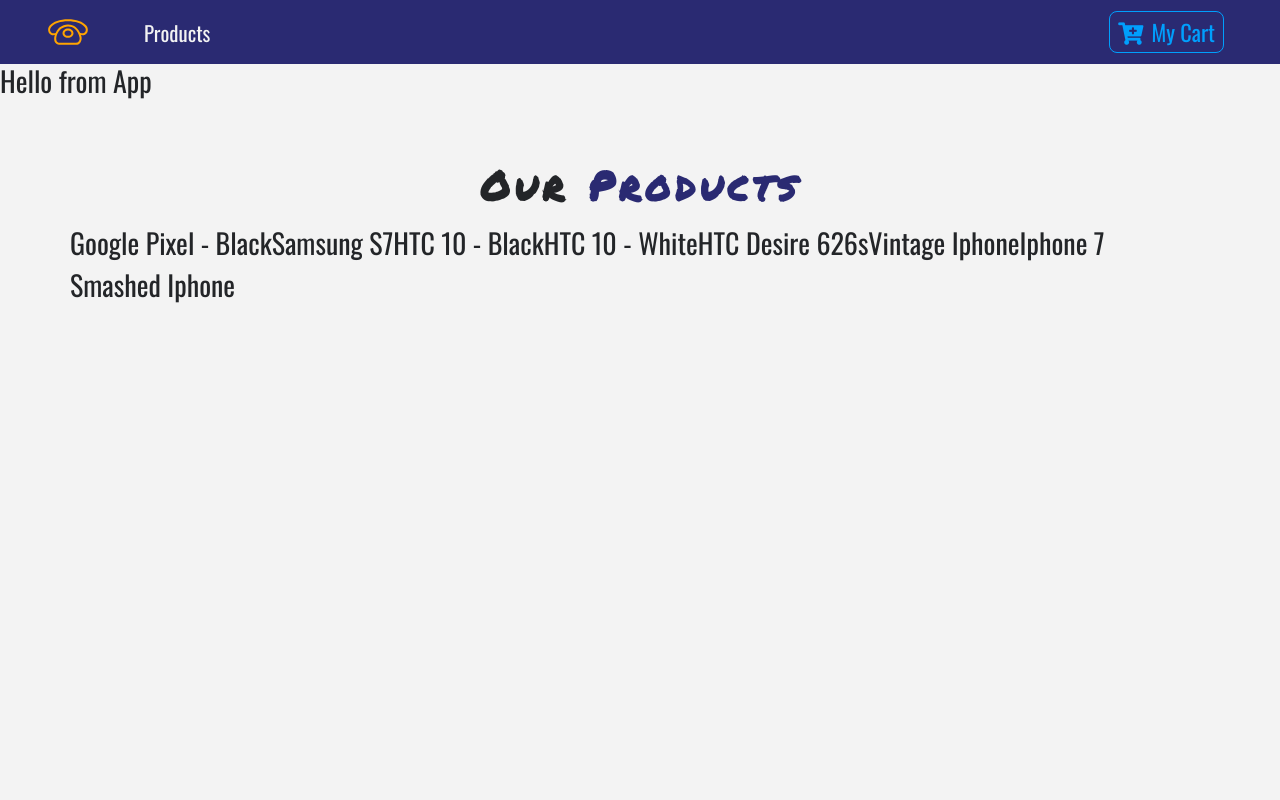
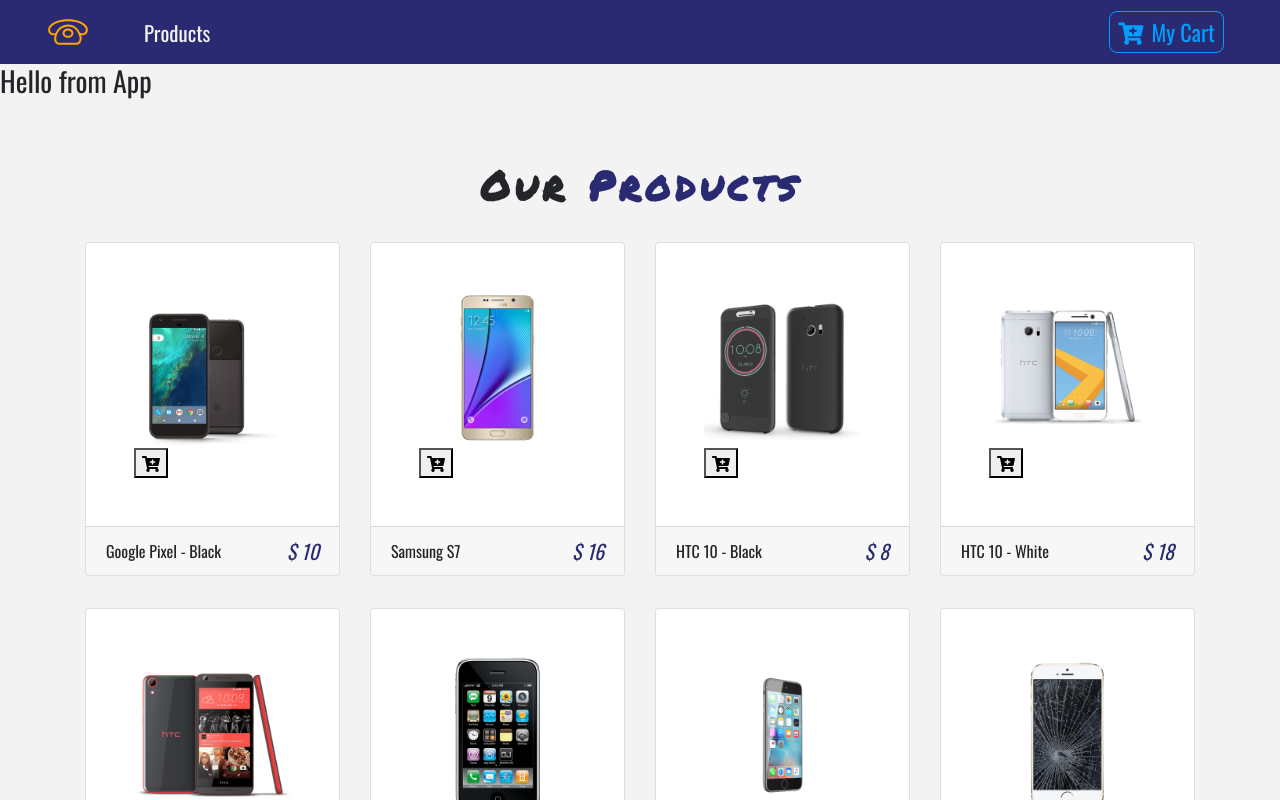
Before and after one commit to demkantor/phoneyard, a React (Create React App) app: page / in a window 1280 px wide. Shown: the top 800 px of the page. Built offline with nearby package versions, Linux system fonts and the light colour scheme.

Commit message:
added struture for product cards

```diff
--- a/src/components/Product/Product.js
+++ b/src/components/Product/Product.js
@@ -1,11 +1,48 @@
-import React from 'react';
+import React, { useContext } from 'react';
+import styled from 'styled-components';
+import { Link } from 'react-router-dom';
+import { ProductContext } from '../../context/context';
+
+const ProductWrapper = styled.div`
+
+`;
 
 
-const Product = () => {
+const Product = ({ product }) => {
+    const { id, title, img, price, inCart } = product;
+    const { products, handleDetails, addToCart } = useContext(ProductContext);
+
     return (
-        <div>
-            <h3>and a hello from product</h3>
-        </div>
+        <ProductWrapper className="col-9 mx-auto col-md-6 col-lg-3 my-3">
+            <div className="card">
+                <div className="img-container p-5" onClick={()=>handleDetails(id)}>
+                    <Link to="/details">
+                        <img src={img} alt={title} className="card-img-top" />
+                    </Link>
+                    <button
+                        className="cart-btn"
+                        disabled={inCart ? true : false}
+                        onClick={()=>addToCart(id)}>
+                            {inCart
+                            ?
+                                <p className="text-capitalize mb=0" disabled title={"already in cart"}>
+                                    {" "} in cart
+                                </p>
+                            :
+                                <i className="fas fa-cart-plus" />
+                            }
+                    </button>
+                </div>
+                <div className="card-footer d-flex justify-content-between">
+                    <p className="align-self-center mb-0">
+                        {title}
+                    </p>
+                    <h5 className="text-blue font-italic mb-0">
+                        {"$ "}{price}
+                    </h5>
+                </div>
+            </div>
+        </ProductWrapper>
     );
 };
 
--- a/src/components/Product/ProductList.js
+++ b/src/components/Product/ProductList.js
@@ -1,11 +1,14 @@
-import React, { useState, useContext } from 'react';
+import React, { useContext } from 'react';
 import Product from './Product';
 import Title from '../../Styles/Title';
 import { ProductContext } from '../../context/context';
 
 const ProductList = () => {
 
-    const { products } = useContext(ProductContext);
+    const { products, handleDetails, addToCart } = useContext(ProductContext);
+
+    handleDetails();
+    addToCart();
 
     return (
         // <Product />
@@ -18,7 +21,9 @@
                         />
                     <div className="row">
                         { products.map(product => (
-                            <h3>{product.title}</h3>
+                            <Product
+                                key={product.id}
+                                product={product} />
                         )) }
                     </div>
                 </div>
--- a/src/context/context.js
+++ b/src/context/context.js
@@ -9,9 +9,16 @@
     const [detailedProduct, setDetailedProduct] = useState(detailProduct);
     const [products, setProducts] = useState(storeProducts);
 
+    const handleDetails = () => {
+        console.log('hello from handle detail');
+    };
+
+    const addToCart = () => {
+        console.log('hello from add to cart');
+    };
 
     return (
-        <ProductContext.Provider value={{ products, detailedProduct }}>
+        <ProductContext.Provider value={{ addToCart, detailedProduct, handleDetails, products }}>
             { children }
         </ProductContext.Provider>
     );
```
